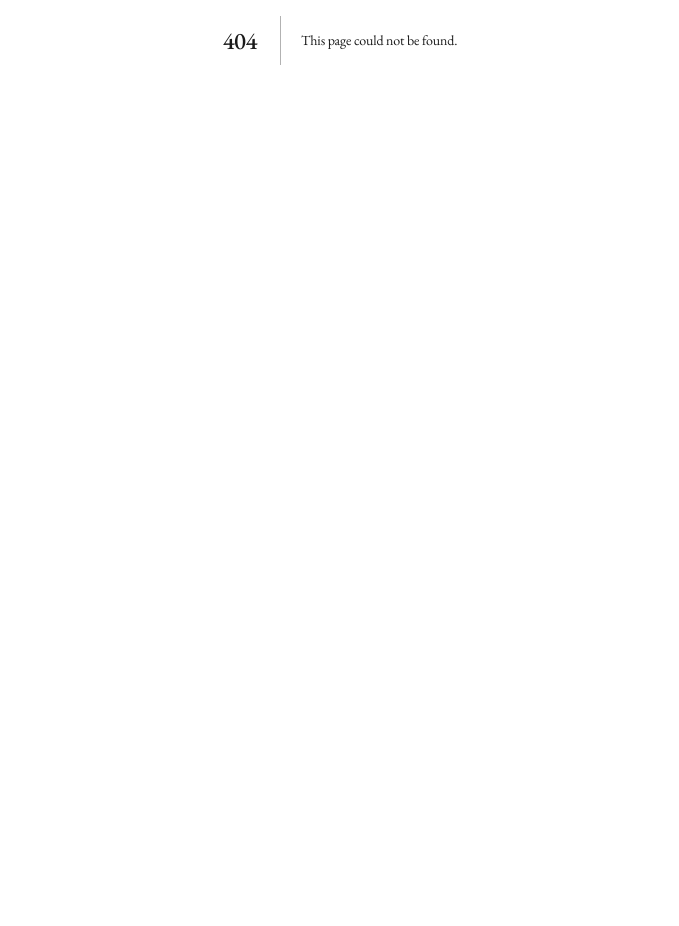
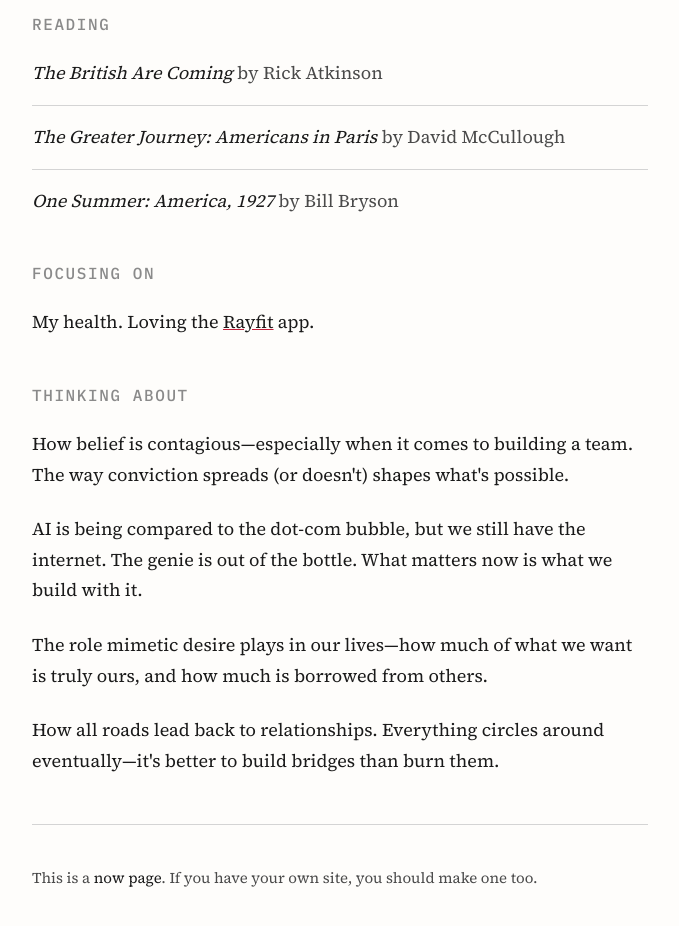
Before and after one commit to blakeyoder/blakeyoderdotcom, a Next.js app: page /now in a window 1280 px wide. Before the commit this address had no page. Shown: the part 360-1286 px from the top of the page, without its empty margins (300-979 px from the left). Before the commit the page ends 800 px from the top, so only its background shows below. Built offline with nearby package versions, Linux system fonts and the light colour scheme.

Commit message:
Add `now` page

```diff
--- /dev/null
+++ b/src/app/now/page.tsx
@@ -0,0 +1,158 @@
+import Link from "next/link";
+import type { Metadata } from "next";
+
+export const metadata: Metadata = {
+  title: "Now | Blake Yoder",
+  description: "What I'm focused on right now.",
+  openGraph: {
+    title: "Now | Blake Yoder",
+    description: "What I'm focused on right now.",
+    url: "https://blakeyoder.com/now",
+    siteName: "Blake Yoder",
+    images: [
+      {
+        url: "/og?title=Now&subtitle=What%20I%27m%20focused%20on%20right%20now",
+        width: 1200,
+        height: 630,
+        alt: "Now - Blake Yoder",
+      },
+    ],
+    locale: "en_US",
+    type: "website",
+  },
+  twitter: {
+    card: "summary_large_image",
+    title: "Now | Blake Yoder",
+    description: "What I'm focused on right now.",
+    images: ["/og?title=Now&subtitle=What%20I%27m%20focused%20on%20right%20now"],
+  },
+};
+
+export default function Now() {
+  return (
+    <div className="container">
+      <header style={{ marginBottom: "2rem" }}>
+        <p className="small-caps" style={{ marginBottom: "0.75rem" }}>
+          <Link href="/" className="nav-link">Blake Yoder</Link>
+        </p>
+        <h1>Now</h1>
+        <p className="small-caps" style={{ marginTop: "0.5rem", marginBottom: 0 }}>
+          Updated November 2024
+        </p>
+      </header>
+
+      <hr className="rule-thick" />
+
+      <main>
+        <section style={{ marginBottom: "3rem" }}>
+          <p style={{ fontSize: "1.25rem", lineHeight: 1.65 }}>
+            After four years in the mountains of Western North Carolina, Amanda and I moved back to <strong>Brooklyn</strong> this year.
+          </p>
+        </section>
+
+        <section style={{ marginBottom: "3rem" }}>
+          <h2 style={{ fontSize: "1rem", marginBottom: "1.5rem" }} className="small-caps">Reading</h2>
+          <ul style={{ listStyle: "none", padding: 0, margin: 0 }}>
+            <li style={{
+              paddingBottom: "1rem",
+              marginBottom: "1rem",
+              borderBottom: "1px solid var(--rule)"
+            }}>
+              <a
+                href="https://rickatkinson.com/british-are-coming/"
+                target="_blank"
+                rel="noopener noreferrer"
+                style={{ fontStyle: "italic" }}
+              >
+                The British Are Coming
+              </a>
+              <span style={{ color: "var(--text-secondary)" }}> by Rick Atkinson</span>
+            </li>
+            <li style={{
+              paddingBottom: "1rem",
+              marginBottom: "1rem",
+              borderBottom: "1px solid var(--rule)"
+            }}>
+              <a
+                href="https://www.goodreads.com/book/show/10131648-the-greater-journey"
+                target="_blank"
+                rel="noopener noreferrer"
+                style={{ fontStyle: "italic" }}
+              >
+                The Greater Journey: Americans in Paris
+              </a>
+              <span style={{ color: "var(--text-secondary)" }}> by David McCullough</span>
+            </li>
+            <li>
+              <a
+                href="https://en.wikipedia.org/wiki/One_Summer:_America,_1927"
+                target="_blank"
+                rel="noopener noreferrer"
+                style={{ fontStyle: "italic" }}
+              >
+                One Summer: America, 1927
+              </a>
+              <span style={{ color: "var(--text-secondary)" }}> by Bill Bryson</span>
+            </li>
+          </ul>
+        </section>
+
+        <section style={{ marginBottom: "3rem" }}>
+          <h2 style={{ fontSize: "1rem", marginBottom: "1.5rem" }} className="small-caps">Focusing On</h2>
+          <p>
+            My health. Loving the{" "}
+            <a
+              href="https://www.rayfit.com/"
+              target="_blank"
+              rel="noopener noreferrer"
+              style={{ textDecoration: "underline", textDecorationColor: "var(--accent)" }}
+            >
+              Rayfit
+            </a>
+            {" "}app.
+          </p>
+        </section>
+
+        <section style={{ marginBottom: "3rem" }}>
+          <h2 style={{ fontSize: "1rem", marginBottom: "1.5rem" }} className="small-caps">Thinking About</h2>
+          <p>
+            How belief is contagious—especially when it comes to building a team. The way conviction spreads (or doesn&apos;t) shapes what&apos;s possible.
+          </p>
+          <p>
+            AI is being compared to the dot-com bubble, but we still have the internet. The genie is out of the bottle. What matters now is what we build with it.
+          </p>
+          <p>
+            The role{" "}
+            <a
+              href="https://en.wikipedia.org/wiki/Mimetic_theory"
+              target="_blank"
+              rel="noopener noreferrer"
+            >
+              mimetic desire
+            </a>
+            {" "}plays in our lives—how much of what we want is truly ours, and how much is borrowed from others.
+          </p>
+          <p>
+            How all roads lead back to relationships. Everything circles around eventually—it&apos;s better to build bridges than burn them.
+          </p>
+        </section>
+
+        <hr className="rule" />
+
+        <section style={{ paddingTop: "0.5rem" }}>
+          <p style={{ color: "var(--text-secondary)", fontSize: "0.9375rem" }}>
+            This is a{" "}
+            <a
+              href="https://nownownow.com/about"
+              target="_blank"
+              rel="noopener noreferrer"
+            >
+              now page
+            </a>
+            . If you have your own site, you should make one too.
+          </p>
+        </section>
+      </main>
+    </div>
+  );
+}
--- a/src/app/page.tsx
+++ b/src/app/page.tsx
@@ -46,6 +46,8 @@ export default function Home() {
             <span className="nav-divider">|</span>
             <Link href="/about" className="nav-link">About</Link>
             <span className="nav-divider">|</span>
+            <Link href="/now" className="nav-link">Now</Link>
+            <span className="nav-divider">|</span>
             <Link href="/contact" className="nav-link">Contact</Link>
             <span className="nav-divider">|</span>
             <a
--- a/src/app/writing/page.tsx
+++ b/src/app/writing/page.tsx
@@ -54,7 +54,7 @@ export default function Writing() {
             </h2>
             <p className="article-subtitle">Everyone&apos;s obsessing over what AI changes. The more interesting question: what doesn&apos;t it change at all?</p>
             <p className="article-excerpt">
-              Slop, side-quests, and skipped learning existed long before ChatGPT. AI is a lever that amplifies whatever force you apply—the question was never "Will AI write good code?" but "Will you?"
+              Slop, side-quests, and skipped learning existed long before ChatGPT. AI is a lever that amplifies whatever force you apply—the question was never &quot;Will AI write good code?&quot; but &quot;Will you?&quot;
             </p>
           </article>
 
--- a/src/app/writing/what-ai-wont-fix/page.tsx
+++ b/src/app/writing/what-ai-wont-fix/page.tsx
@@ -66,11 +66,11 @@ export default function WhatAIWontFix() {
           <h2>Slop isn&apos;t new. The scapegoat is.</h2>
 
           <p>
-            Before ChatGPT, developers shipped sloppy code. After ChatGPT, developers ship sloppy code. The only difference is who gets blamed.
+            Before Cursor, Claude Code, etc, developers shipped sloppy code. After these tools, developers ship sloppy code. The only difference is who gets blamed.
           </p>
 
           <p>
-            "AI writes bad code, so don&apos;t use AI" sounds reasonable until you think about it for three seconds. It&apos;s a false dichotomy. The argument assumes code quality is binary and inherent to the tool—ignoring the human wielding it.
+            &quot;AI writes bad code, so don&apos;t use AI&quot; sounds reasonable until you think about it for three seconds. It&apos;s a false dichotomy. The argument assumes code quality is binary and inherent to the tool—ignoring the human wielding it.
           </p>
 
           <p>
@@ -110,11 +110,11 @@ export default function WhatAIWontFix() {
           <h2>Learning didn&apos;t become optional.</h2>
 
           <p>
-            AI is an intelligence multiplier. Used well, it&apos;s the best tutor you&apos;ve ever had. "Explain how DNS works." "My company deploys on ECS with Fargate—help me build a mental model of how requests flow." These prompts make you smarter.
+            AI is an intelligence multiplier. Used well, it&apos;s the best tutor you&apos;ve ever had. &quot;Explain how DNS works.&quot; &quot;My company deploys on ECS with Fargate—help me build a mental model of how requests flow.&quot; These prompts make you smarter.
           </p>
 
           <p>
-            But slapping a stack trace into a window and accepting the fix? That&apos;s not learning. The problem is "solved," but you never internalized what went wrong.
+            But slapping a stack trace into a window and accepting the fix? That&apos;s not learning. The problem is &quot;solved,&quot; but you never internalized what went wrong.
           </p>
 
           <p>
@@ -140,7 +140,7 @@ export default function WhatAIWontFix() {
           </p>
 
           <p>
-            The question was never "Will AI write good code?" It&apos;s always been "Will you?"
+            The question was never &quot;Will AI write good code?&quot; It&apos;s always been &quot;Will you?&quot;
           </p>
         </article>
       </main>
```
